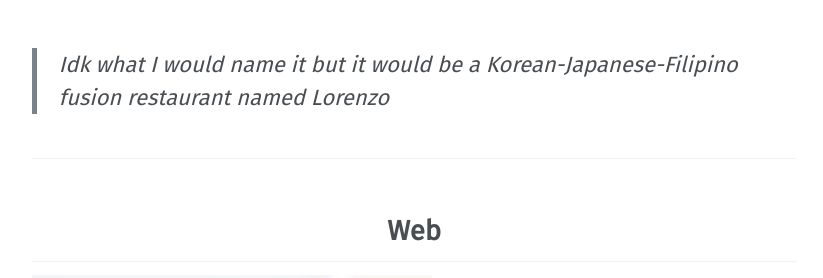
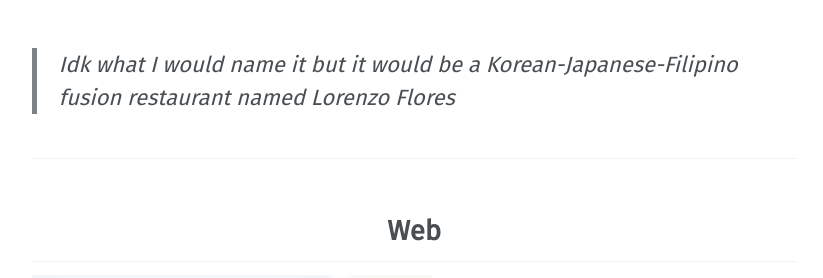
Before and after one commit to vtfasa/vtfasa.github.io, a Jekyll site: the page built from _pages/officers/promo_web.md, in a window 1280 px wide and 900 px high, scrolled down 2455 px. Shown: the part 209-487 px from the top of the window, without its empty margins (252-1075 px from the left). Built offline with Jekyll 4.4.1, drawn with Linux system fonts in a browser that asks for light colours; some web fonts are replaced.

Commit message:
Update promo_web.md

```diff
--- a/_pages/officers/promo_web.md
+++ b/_pages/officers/promo_web.md
@@ -67,7 +67,7 @@ permalink: /officers/promo_web/
 
 ### **If you could own a restaurant, what would it be named and what kind of food would it sell?**
 
-> *Idk what I would name it but it would be a Korean-Japanese-Filipino fusion  restaurant named Lorenzo*
+> *Idk what I would name it but it would be a Korean-Japanese-Filipino fusion  restaurant named Lorenzo Flores*
 
 ---
 
```
